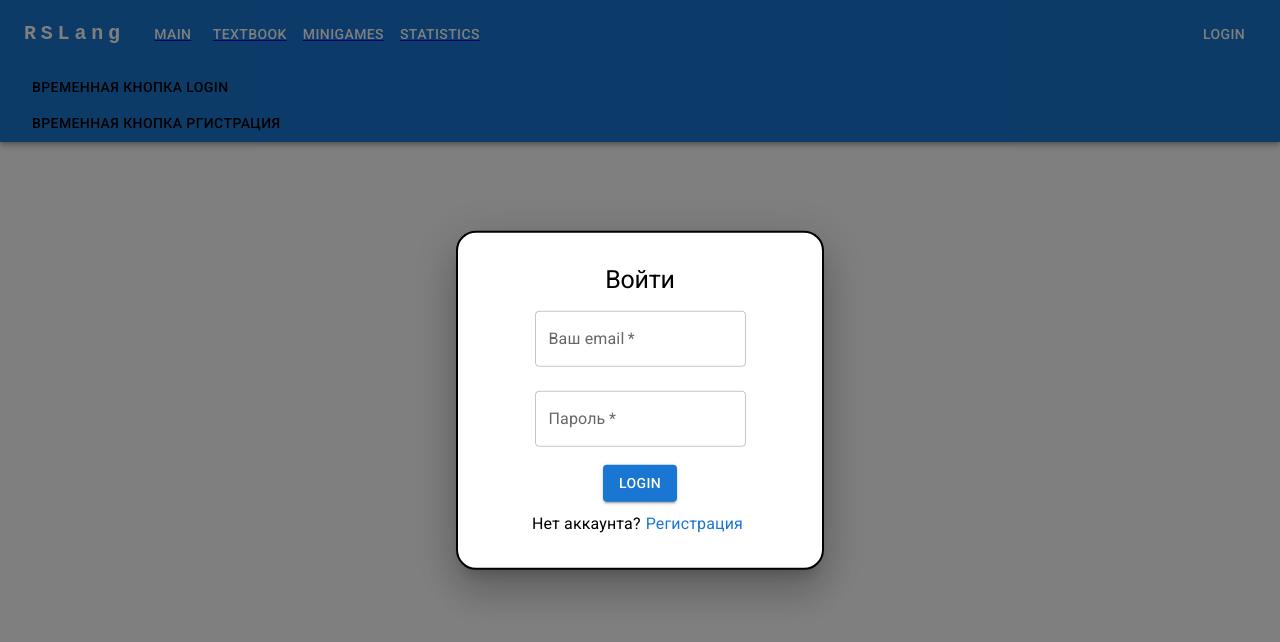
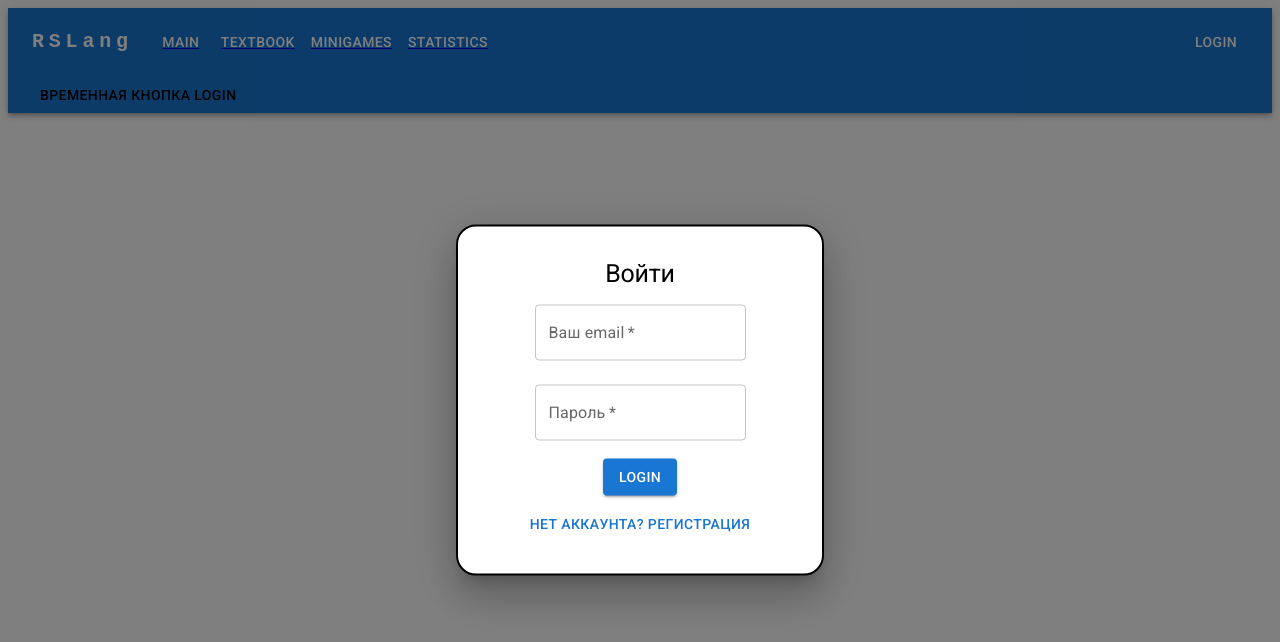
Before and after one commit to Prouzad/rslangPrivate, a React (Create React App) app: page / in a window 1280 px wide. Both pictures are taken after a click on the button "ВРЕМЕННАЯ КНОПКА LOGIN". Shown: the top 642 px of the page. Built offline with nearby package versions, Linux system fonts and the light colour scheme.

Commit message:
fix: some changes

```diff
--- a/src/App.css
+++ /dev/null
@@ -1,42 +0,0 @@
-.App {
-  text-align: center;
-}
-
-.App-logo {
-  height: 40vmin;
-  pointer-events: none;
-}
-
-a {
-	text-decoration: none;
-}
-
-@media (prefers-reduced-motion: no-preference) {
-  .App-logo {
-    animation: App-logo-spin infinite 20s linear;
-  }
-}
-
-.App-header {
-  background-color: #282c34;
-  min-height: 100vh;
-  display: flex;
-  flex-direction: column;
-  align-items: center;
-  justify-content: center;
-  font-size: calc(10px + 2vmin);
-  color: white;
-}
-
-.App-link {
-  color: #61dafb;
-}
-
-@keyframes App-logo-spin {
-  from {
-    transform: rotate(0deg);
-  }
-  to {
-    transform: rotate(360deg);
-  }
-}
--- a/src/App.tsx
+++ b/src/App.tsx
@@ -1,4 +1,4 @@
-import { Route, Routes, useRoutes } from 'react-router-dom';
+import { Route, Routes } from 'react-router-dom';
 import Navbar from './components/Navbar';
 import MainPage from './pages/MainPage';
 import MiniGamesPage from './pages/MiniGamesPage';
--- /dev/null
+++ b/src/components/Authorization/AuthStyle.ts
@@ -0,0 +1,14 @@
+ export const authStyle = {
+    position: 'absolute' as 'absolute',
+    top: '50%',
+    left: '50%',
+    width: 'min(300px, 60vw)',
+
+    transform: 'translate(-50%, -50%)',
+    bgcolor: 'background.paper',
+    border: '2px solid #000',
+    boxShadow: 24,
+    p: 4,
+    borderRadius: 5,
+
+  };
--- a/src/components/Authorization/LogIn/index.tsx
+++ b/src/components/Authorization/LogIn/index.tsx
@@ -8,11 +8,13 @@ import {
   Link,
 } from "@mui/material";
 import { useRef, useState, useEffect } from "react";
-import { loginUser } from "../../../api/index";
 import { useLocalStorage } from '../../../hooks/useLocalStorage'
 import axios from "../../../api/axios";
+import SignUp from "../SignUp";
+import Modal from '@mui/material/Modal';
+import { authStyle } from "../AuthStyle";
 
-const LogIn = () => {
+const LogIn = (props:any) => {
   const errRef = useRef();
 
   const [mail, setMail] = useState("");
@@ -20,15 +22,19 @@ const LogIn = () => {
   const [errMsg, setErrMsg] = useState("");
   const [successMsg, setSuccessMsg] = useState(false);
   const [userData, setUserData] = useLocalStorage([], 'userData')
+  const [openSignUp, setOpenSignUp] = useState(false);
+  const handleOpenSignUp = () => setOpenSignUp(true);
+  const handleCloseSignUp = () => setOpenSignUp(false);
 
-  useEffect(()=>{
+
+  useEffect(() => {
     setErrMsg('')
   }, [mail, pwd])
 
-  const handleSubmit = async (e:any) => {
+  const handleSubmit = async (e: any) => {
     e.preventDefault();
     try {
-      const response = await  axios.post(
+      const response = await axios.post(
         "/signin",
         JSON.stringify({
           email: mail,
@@ -44,7 +50,7 @@ const LogIn = () => {
       } else if (err.response?.status === 404) {
         console.log(err.response?.status);
         setErrMsg(`Couldn't find a user with email: ${mail}`);
-      }  else if (err.response?.status === 403) {
+      } else if (err.response?.status === 403) {
         console.log(err.response?.status);
         setErrMsg(`Wrong password`);
       }
@@ -140,21 +146,24 @@ return (
               LogIn
             </Button>
 
-          <Typography>
+            <Button
+              onClick={handleOpenSignUp}>
               Нет аккаунта?
-            <Link
-              sx={{
-                margin: "0 5px",
-              }}
-              href="#"
-              underline="hover"
-            >
               Регистрация
-            </Link>
-          </Typography>
+            </Button>
           </Box>
         </form>
       )}
+      {openSignUp ? <Modal
+        open={openSignUp}
+        onClose={handleCloseSignUp}
+        aria-labelledby="modal-modal-title"
+        aria-describedby="modal-modal-description"
+      >
+        <Box sx={authStyle}>
+          <SignUp handleCloseSignUp={handleCloseSignUp} />
+        </Box>
+      </Modal> : null}
     </>
   );
 
--- a/src/components/Authorization/LoginPage.tsx
+++ b/src/components/Authorization/LoginPage.tsx
@@ -2,40 +2,26 @@ import * as React from 'react';
 import Box from '@mui/material/Box';
 import Button from '@mui/material/Button';
 import Modal from '@mui/material/Modal';
-import SignUp from './SignUp/index'
 import LogIn from './LogIn/index'
+import { authStyle } from './AuthStyle';
 
-const style = {
-  position: 'absolute' as 'absolute',
-  top: '50%',
-  left: '50%',
-  width: 'min(300px, 60vw)',
-
-  transform: 'translate(-50%, -50%)',
-  bgcolor: 'background.paper',
-  border: '2px solid #000',
-  boxShadow: 24,
-  p: 4,
-  borderRadius: 5,
-
-};
 
 const LoginPage = () => {
-  const [open, setOpen] = React.useState(false);
-  const handleOpen = () => setOpen(true);
-  const handleClose = () => setOpen(false);
+  const [openLogin, setOpenLogin] = React.useState(false);
+  const handleOpenLogin = () => setOpenLogin(true);
+  const handleCloseLogin = () => setOpenLogin(false);
 
   return (
     <div>
-      <Button sx={{color: 'black'}} onClick={handleOpen}>Временная кнопка LogIn</Button>
+      <Button sx={{ color: 'black' }} onClick={handleOpenLogin}>Временная кнопка LogIn</Button>
       <Modal
-        open={open}
-        onClose={handleClose}
+        open={openLogin}
+        onClose={handleCloseLogin}
         aria-labelledby="modal-modal-title"
         aria-describedby="modal-modal-description"
       >
-        <Box sx={style}>
-           <LogIn/>
+        <Box sx={authStyle}>
+          <LogIn handleOpenLogin={handleOpenLogin} handleCloseLogin={handleCloseLogin} openLogin={openLogin} />
         </Box>
       </Modal>
     </div>
--- a/src/components/Authorization/SignUp/index.tsx
+++ b/src/components/Authorization/SignUp/index.tsx
@@ -8,16 +8,19 @@ import {
   Alert,
   AlertTitle,
   Link,
+  Modal,
 } from "@mui/material";
 import { useRef, useState, useEffect } from "react";
 import axios from "../../../api/axios";
+import { authStyle } from "../AuthStyle";
+import LogIn from "../LogIn";
 
 const USER_REGEX = /^[a-zA-Z][a-zA-Z0-9-_]{3,23}$/;
 const PWD_REGEX = /^[0-9a-zA-Z!@#$%^&*]{8,}$/;
 const MAIL_REGEX =
   /^(([^<>()[\].,;:\s@"]+(\.[^<>()[\].,;:\s@"]+)*)|(".+"))@(([^<>()[\].,;:\s@"]+\.)+[^<>()[\].,;:\s@"]{2,})$/;
 
-const SignUp = () => {
+const SignUp = (props: any) => {
   const [user, setUser] = useState("");
   const [validName, setValidName] = useState(false);
 
@@ -29,6 +32,10 @@ const SignUp = () => {
 
   const [errMsg, setErrMsg] = useState("");
   const [successMsg, setSuccessMsg] = useState(false);
+  const [open, setOpen] = useState(false);
+  const handleOpen = () => setOpen(true);
+  const handleClose = () => setOpen(false);
+
 
   const errRef = useRef();
   const userRef = useRef();
@@ -64,7 +71,7 @@ const SignUp = () => {
     }
 
     try {
-     const response = await axios.post(
+      const response = await axios.post(
         "/users",
         JSON.stringify({
           name: user,
@@ -209,21 +216,28 @@ const SignUp = () => {
               SignUp
             </Button>
 
-            <Typography>
+            <Button onClick={() => {
+              handleOpen()
+              props.handleCloseSignUp()
+            }}>
               Есть аккаунт?
-              <Link
-                sx={{
-                  margin: "0 5px",
-                }}
-                href="#"
-                underline="hover"
-              >
-                Войти
-              </Link>
-            </Typography>
+              Войти
+            </Button>
           </Box>
         </form>
       )}
+      {
+        open ? <Modal
+          open={open}
+          onClose={handleClose}
+          aria-labelledby="modal-modal-title"
+          aria-describedby="modal-modal-description"
+        >
+          <Box sx={authStyle}>
+            <LogIn />
+          </Box>
+        </Modal> : null
+      }
     </>
   );
 };
--- a/src/components/Authorization/SignUpPage.tsx
+++ /dev/null
@@ -1,45 +0,0 @@
-import * as React from 'react';
-import Box from '@mui/material/Box';
-import Button from '@mui/material/Button';
-import Modal from '@mui/material/Modal';
-import SignUp from './SignUp/index'
-import LogIn from './LogIn/index'
-
-const style = {
-  position: 'absolute' as 'absolute',
-  top: '50%',
-  left: '50%',
-  width: 'min(300px, 60vw)',
-
-  transform: 'translate(-50%, -50%)',
-  bgcolor: 'background.paper',
-  border: '2px solid #000',
-  boxShadow: 24,
-  p: 4,
-  borderRadius: 5,
-
-};
-
-const LoginPage = () => {
-  const [open, setOpen] = React.useState(false);
-  const handleOpen = () => setOpen(true);
-  const handleClose = () => setOpen(false);
-
-  return (
-    <div>
-      <Button sx={{color: 'black'}} onClick={handleOpen}>Временная кнопка Ргистрация</Button>
-      <Modal
-        open={open}
-        onClose={handleClose}
-        aria-labelledby="modal-modal-title"
-        aria-describedby="modal-modal-description"
-      >
-        <Box sx={style}>
-           <SignUp/>
-        </Box>
-      </Modal>
-    </div>
-  );
-}
-
-export default LoginPage;
--- a/src/components/Navbar/index.tsx
+++ b/src/components/Navbar/index.tsx
@@ -14,7 +14,6 @@ import MenuItem from '@mui/material/MenuItem';
 import AdbIcon from '@mui/icons-material/Adb';
 import { Link } from 'react-router-dom';
 import LoginPage from './../Authorization/LoginPage';
-import SignUpPage from '../Authorization/SignUpPage';
 
 const settings = ['Sign in'];
 
@@ -164,8 +163,7 @@ const Navbar = () => {
 						<Button sx={{ my: 2, color: 'white', display: 'block' }}> Login</Button>
 					</Box>
 				</Toolbar>
-				<LoginPage/>
-				<SignUpPage/>
+				<LoginPage />
 			</Container>
 		</AppBar>
 	);
--- a/src/index.css
+++ /dev/null
@@ -1,13 +0,0 @@
-body {
-  margin: 0;
-  font-family: -apple-system, BlinkMacSystemFont, 'Segoe UI', 'Roboto', 'Oxygen',
-    'Ubuntu', 'Cantarell', 'Fira Sans', 'Droid Sans', 'Helvetica Neue',
-    sans-serif;
-  -webkit-font-smoothing: antialiased;
-  -moz-osx-font-smoothing: grayscale;
-}
-
-code {
-  font-family: source-code-pro, Menlo, Monaco, Consolas, 'Courier New',
-    monospace;
-}
--- a/src/index.tsx
+++ b/src/index.tsx
@@ -1,9 +1,7 @@
 import React from 'react';
 import ReactDOM from 'react-dom/client';
-import './index.css';
 import { BrowserRouter } from 'react-router-dom';
 import App from './App';
-import reportWebVitals from './reportWebVitals';
 
 const root = ReactDOM.createRoot(
   document.getElementById('root') as HTMLElement
@@ -15,8 +13,3 @@ root.render(
 		</BrowserRouter>
   </React.StrictMode>
 );
-
-// If you want to start measuring performance in your app, pass a function
-// to log results (for example: reportWebVitals(console.log))
-// or send to an analytics endpoint. Learn more: https://bit.ly/CRA-vitals
-reportWebVitals();
--- a/src/reportWebVitals.ts
+++ /dev/null
@@ -1,15 +0,0 @@
-import { ReportHandler } from 'web-vitals';
-
-const reportWebVitals = (onPerfEntry?: ReportHandler) => {
-  if (onPerfEntry && onPerfEntry instanceof Function) {
-    import('web-vitals').then(({ getCLS, getFID, getFCP, getLCP, getTTFB }) => {
-      getCLS(onPerfEntry);
-      getFID(onPerfEntry);
-      getFCP(onPerfEntry);
-      getLCP(onPerfEntry);
-      getTTFB(onPerfEntry);
-    });
-  }
-};
-
-export default reportWebVitals;
```
Also changed, not shown: src/setupTests.ts (deleted, +0 -5 lines), src/logo.svg (deleted), 1 other file (tests, documents, lock files or other folders). Lines whose indentation alone changed are shown as unchanged.
